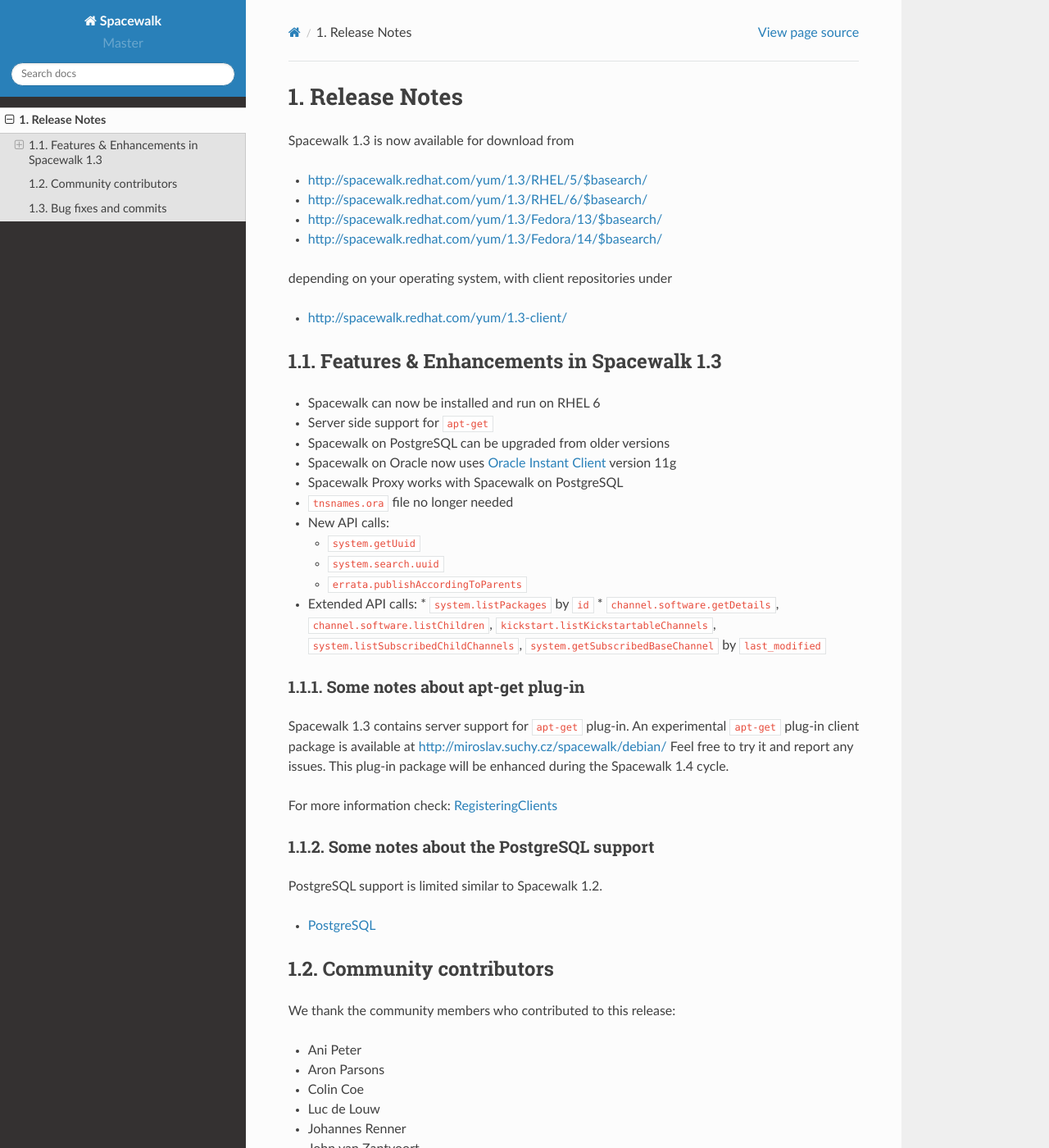
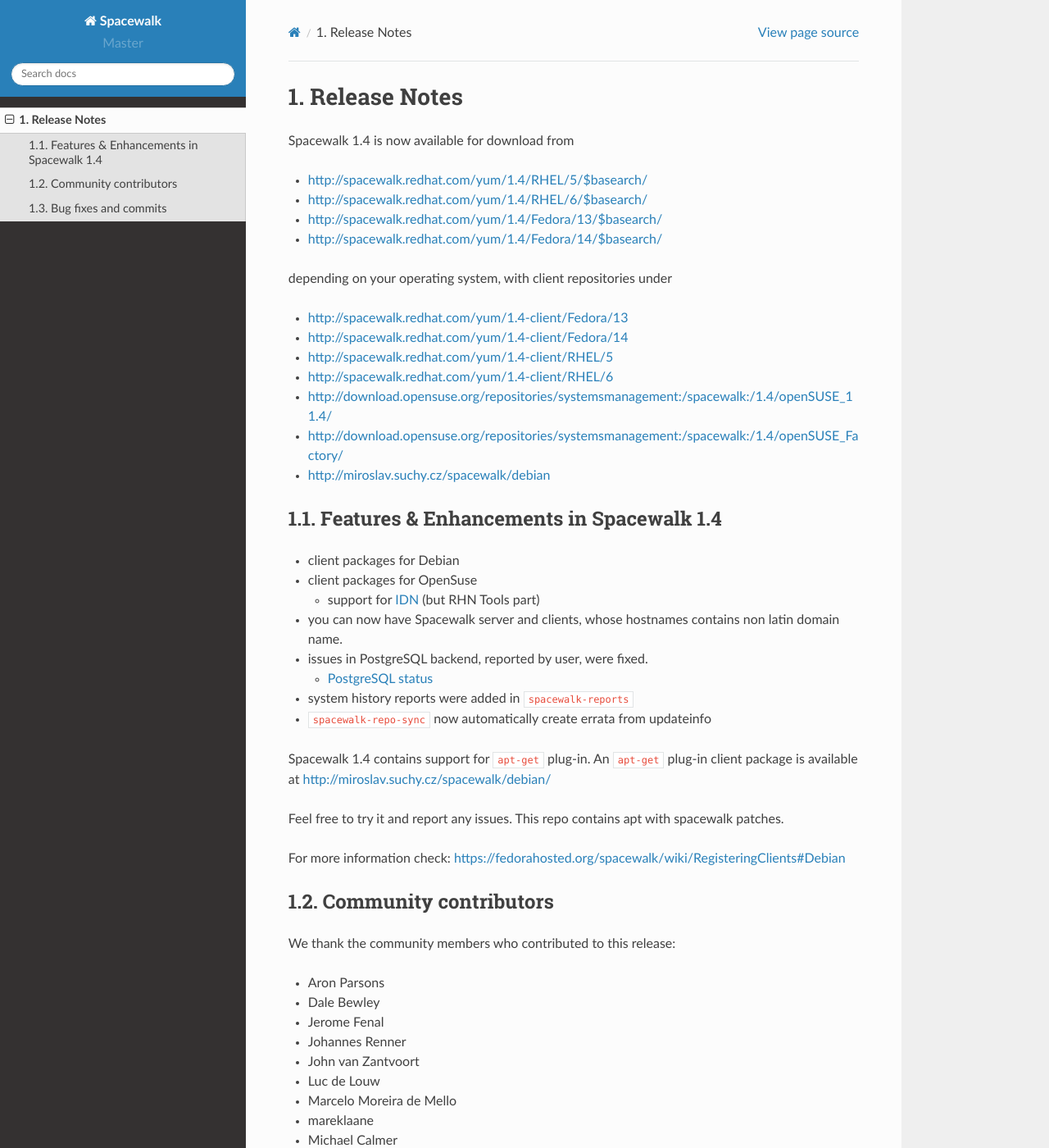
Before and after one commit to spacewalkproject/spacewalk-docs, a Sphinx documentation site: the page built from docs/source/release_notes/index.rst, in a window 1280 px wide and 1400 px high. Shown: the whole window at 82% size. Built offline with Sphinx 7.4.7 and the Read the Docs theme 2.0.0, drawn with Linux system fonts in a browser that asks for light colours; some of the changed text lies outside the part shown.

Commit message:
Updated to 1.4
Signed-off-by: Avi Miller <avi.miller@oracle.com>

```diff
--- a/docs/source/release_notes/index.rst
+++ b/docs/source/release_notes/index.rst
@@ -1,72 +1,74 @@
 Release Notes
 =============
 
-Spacewalk 1.3 is now available for download from
+Spacewalk 1.4 is now available for download from
 
-* http://spacewalk.redhat.com/yum/1.3/RHEL/5/$basearch/
-* http://spacewalk.redhat.com/yum/1.3/RHEL/6/$basearch/
-* http://spacewalk.redhat.com/yum/1.3/Fedora/13/$basearch/
-* http://spacewalk.redhat.com/yum/1.3/Fedora/14/$basearch/
+* http://spacewalk.redhat.com/yum/1.4/RHEL/5/$basearch/
+* http://spacewalk.redhat.com/yum/1.4/RHEL/6/$basearch/
+* http://spacewalk.redhat.com/yum/1.4/Fedora/13/$basearch/
+* http://spacewalk.redhat.com/yum/1.4/Fedora/14/$basearch/
 
 depending on your operating system, with client repositories under
 
-* http://spacewalk.redhat.com/yum/1.3-client/
+* http://spacewalk.redhat.com/yum/1.4-client/Fedora/13
+* http://spacewalk.redhat.com/yum/1.4-client/Fedora/14
+* http://spacewalk.redhat.com/yum/1.4-client/RHEL/5
+* http://spacewalk.redhat.com/yum/1.4-client/RHEL/6
+* http://download.opensuse.org/repositories/systemsmanagement:/spacewalk:/1.4/openSUSE_11.4/
+* http://download.opensuse.org/repositories/systemsmanagement:/spacewalk:/1.4/openSUSE_Factory/
+* http://miroslav.suchy.cz/spacewalk/debian
 
-Features & Enhancements in Spacewalk 1.3
+Features & Enhancements in Spacewalk 1.4
 ----------------------------------------
 
-* Spacewalk can now be installed and run on RHEL 6
-* Server side support for ``apt-get``
-* Spacewalk on PostgreSQL can be upgraded from older versions
-* Spacewalk on Oracle now uses `Oracle Instant Client <http://www.oracle.com/technetwork/database/features/instant-client/index-097480.html>`_ version 11g
-* Spacewalk Proxy works with Spacewalk on PostgreSQL
-* ``tnsnames.ora`` file no longer needed
-* New API calls:
+* client packages for Debian
+* client packages for OpenSuse
 
-  * ``system.getUuid``
-  * ``system.search.uuid``
-  * ``errata.publishAccordingToParents``
+  * support for `IDN <http://en.wikipedia.org/wiki/Internationalized_domain_name>`_ (but RHN Tools part)
 
-* Extended API calls:
-  * ``system.listPackages`` by ``id``
-  * ``channel.software.getDetails``, ``channel.software.listChildren``, ``kickstart.listKickstartableChannels``, ``system.listSubscribedChildChannels``, ``system.getSubscribedBaseChannel`` by ``last_modified``
+* you can now have Spacewalk server and clients, whose hostnames contains non latin domain name.
+* issues in PostgreSQL backend, reported by user, were fixed.
 
-Some notes about apt-get plug-in
-~~~~~~~~~~~~~~~~~~~~~~~~~~~~~~~~
+  * `PostgreSQL status <https://fedorahosted.org/spacewalk/wiki/PostgreSQL>`_
 
-Spacewalk 1.3 contains server support for ``apt-get`` plug-in. An experimental ``apt-get`` plug-in client package is available at http://miroslav.suchy.cz/spacewalk/debian/ Feel free to try it and report any issues. This plug-in package will be enhanced during the Spacewalk 1.4 cycle.
+* system history reports were added in ``spacewalk-reports``
+* ``spacewalk-repo-sync`` now automatically create errata from updateinfo
 
-For more information check: `RegisteringClients <https://fedorahosted.org/spacewalk/wiki/RegisteringClients#Debian>`_
+Spacewalk 1.4 contains support for ``apt-get`` plug-in. An ``apt-get`` plug-in client package is available at http://miroslav.suchy.cz/spacewalk/debian/
 
-Some notes about the PostgreSQL support
-~~~~~~~~~~~~~~~~~~~~~~~~~~~~~~~~~~~~~~~
+Feel free to try it and report any issues. This repo contains apt with spacewalk patches.
 
-PostgreSQL support is limited similar to Spacewalk 1.2.
-
-* `PostgreSQL <https://fedorahosted.org/spacewalk/wiki/PostgreSQL>`_
+For more information check: https://fedorahosted.org/spacewalk/wiki/RegisteringClients#Debian
 
 Community contributors
 ----------------------
 
 We thank the community members who contributed to this release:
 
-* Ani Peter
 * Aron Parsons
-* Colin Coe
-* Luc de Louw
+* Dale Bewley
+* Jerome Fenal
 * Johannes Renner
 * John van Zantvoort
+* Luc de Louw
 * Marcelo Moreira de Mello
+* mareklaane
+* Michael Calmer
 * Paresh Mutha
-* Simon Lukasik
+* Šimon Lukašík
+* Trent Johnson
+* Uwe Gansert
+* ypoyarko
 
 https://fedorahosted.org/spacewalk/wiki/ContributorList
 
 Bug fixes and commits
 ---------------------
 
-In Spacewalk 1.3 there were:
+In Spacewalk 1.4 there were:
 
-* 123 bugs solved
-* 964 changesets committed
-* 1275 commits done
+* 68 bugs solved
+* 634 changesets committed
+* 899 commits done
+
+Enjoy using Spacewalk!
```
